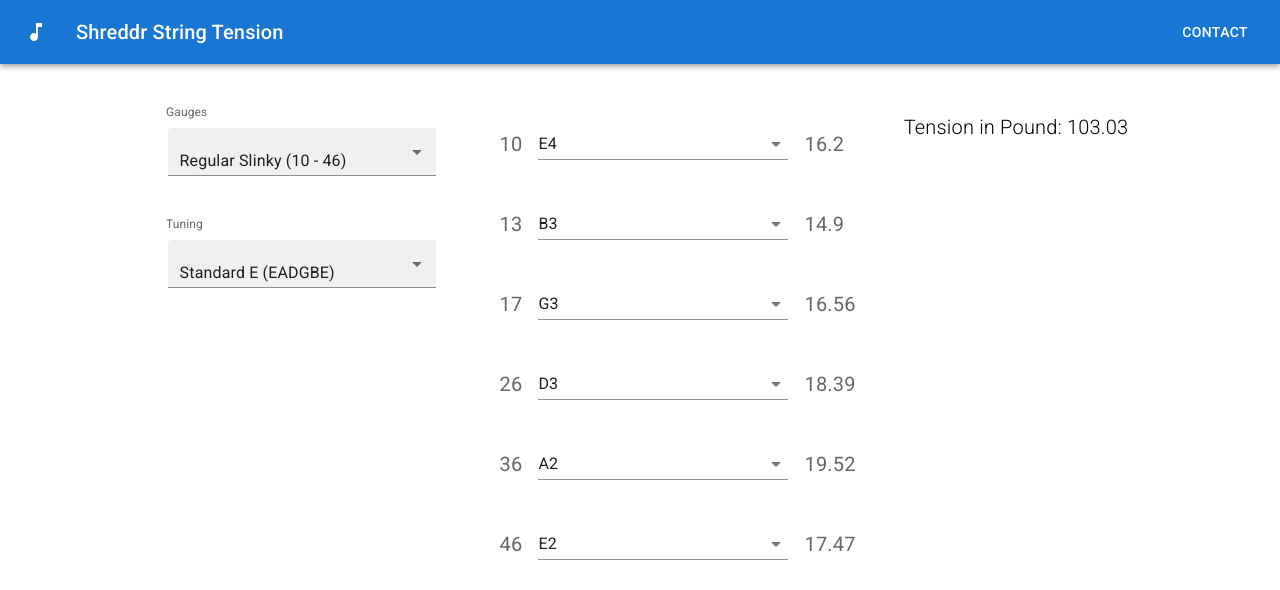
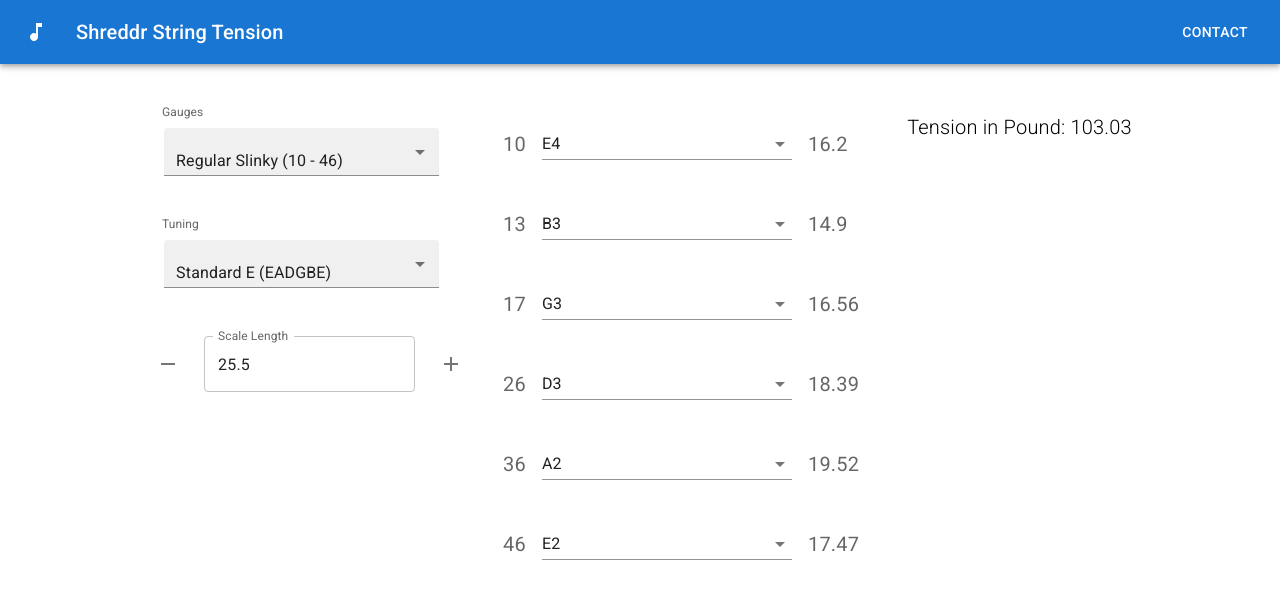
Before and after one commit to torfstack/shreddr, a Next.js app: page / in a window 1280 px wide. Shown: the top 590 px of the page. Built offline with nearby package versions, Linux system fonts and the light colour scheme.

Commit message:
feat: scale length select

```diff
--- a/src/component/string.tsx
+++ b/src/component/string.tsx
@@ -14,7 +14,7 @@ import {
     Select,
     ListItem,
     List,
-    Stack, ListSubheader, Typography
+    Stack, ListSubheader, Typography, IconButton, TextField
 } from "@mui/material";
 import {
     AllEightStringTunings,
@@ -23,11 +23,14 @@ import {
     Tuning, tuningFromName, tuningFromNotes,
 } from "@/types/music";
 import {tensionOf, tensionOfStrings} from "@/types/tension";
+import PlusIcon from '@mui/icons-material/Add';
+import MinusIcon from '@mui/icons-material/Remove';
 import _ from "lodash-es";
 
 export function StringSet({stringSet, tuning}: {stringSet: GuitarStringSet, tuning: Tuning}) {
     const [chosenStrings, setChosenStrings] = useState(stringSet)
     const [chosenTuning, setChosenTuning] = useState(tuning)
+    const [scaleLength, setScaleLength] = useState(25.5)
 
     function handleTuningChange(event: any) {
         const newTuning = tuningFromName(event.target.value)
@@ -66,6 +69,34 @@ export function StringSet({stringSet, tuning}: {stringSet: GuitarStringSet, tuni
         }
     }
 
+    function ScaleLengthSelect() {
+        return <>
+            <Stack
+                direction="row"
+                spacing={2}
+                sx={{
+                    pt: 2,
+                    pl: 2
+                }}
+            >
+                <IconButton
+                    onClick={() => setScaleLength(scaleLength - 0.25)}
+                >
+                    <MinusIcon />
+                </IconButton>
+                <TextField
+                    label="Scale Length"
+                    value={scaleLength}
+                />
+                <IconButton
+                    onClick={() => setScaleLength(scaleLength + 0.25)}
+                >
+                    <PlusIcon />
+                </IconButton>
+            </Stack>
+        </>
+    }
+
     function TunableGuitarString({string, note, index}: {string: GuitarString, note: MusicalNote, index: number}) {
         const reverseIndex = chosenStrings.strings.length - index - 1
         return <>
@@ -89,7 +120,7 @@ export function StringSet({stringSet, tuning}: {stringSet: GuitarStringSet, tuni
                     </Select>
                 </FormControl>
                 <InputLabel sx={{fontSize: 20}}>
-                    {_.round(tensionOf(string, note, 25.5).value, 2)}
+                    {_.round(tensionOf(string, note, scaleLength).value, 2)}
                 </InputLabel>
             </ListItem>
         </>
@@ -119,7 +150,6 @@ export function StringSet({stringSet, tuning}: {stringSet: GuitarStringSet, tuni
             >
                 <Stack
                     direction="column"
-                    alignItems="center"
                 >
                     <FormControl sx={{m: 2, p: 2, minWidth: 300, maxWidth: 320}} size="small">
                         <InputLabel id="select-gauges-label">Gauges</InputLabel>
@@ -172,6 +202,8 @@ export function StringSet({stringSet, tuning}: {stringSet: GuitarStringSet, tuni
                             ))}
                         </Select>
                     </FormControl>
+
+                    <ScaleLengthSelect />
                 </Stack>
 
                 <GuitarStrings stringSet={chosenStrings} tuning={chosenTuning} />
@@ -183,7 +215,7 @@ export function StringSet({stringSet, tuning}: {stringSet: GuitarStringSet, tuni
                         fontWeight: 'light'
                     }}
                 >
-                    Tension in Pound: {_.round(tensionOfStrings(chosenStrings.strings, chosenTuning.notes, 25.5).value, 2)}
+                    Tension in Pound: {_.round(tensionOfStrings(chosenStrings.strings, chosenTuning.notes, scaleLength).value, 2)}
                 </Typography>
             </Stack>
         </>
```
